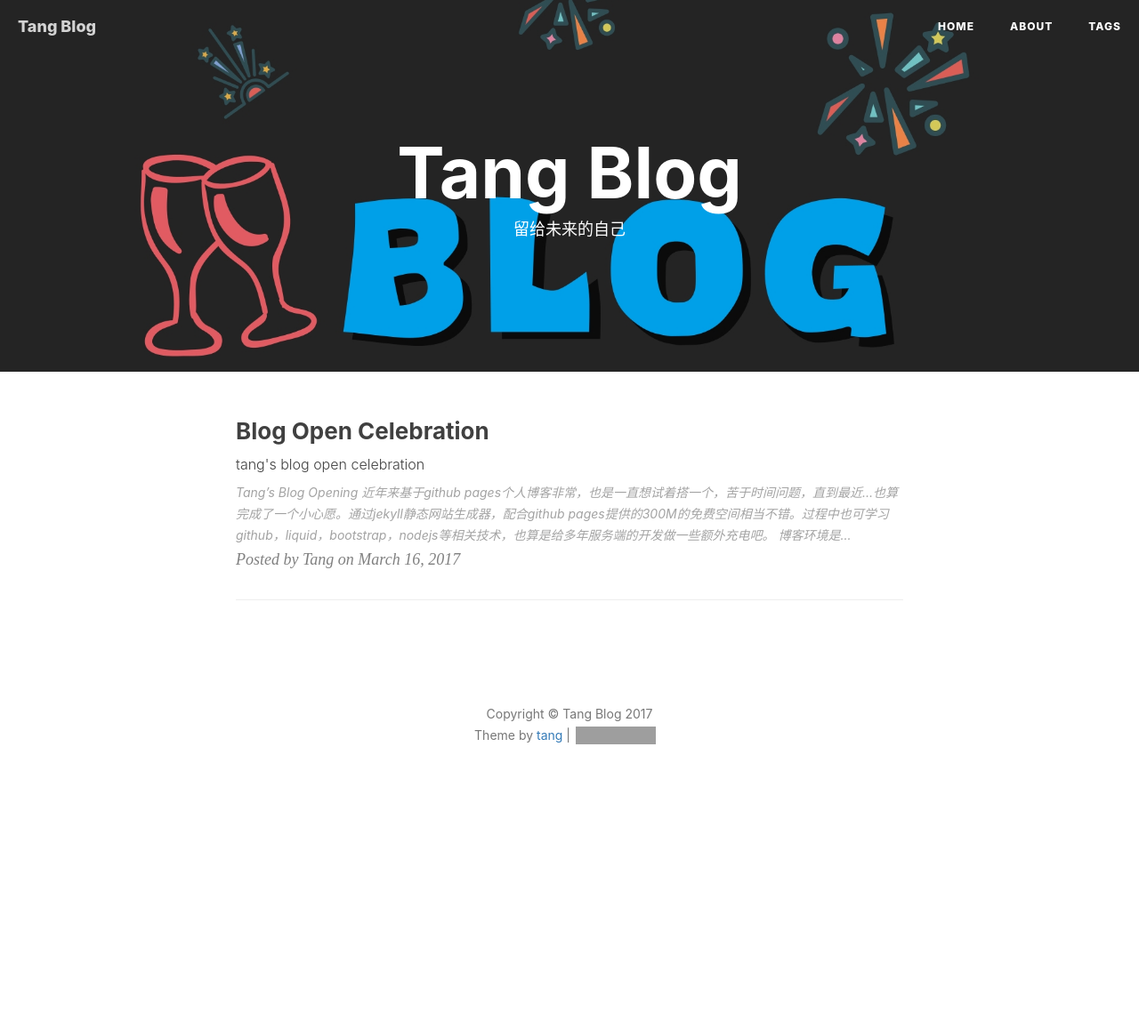
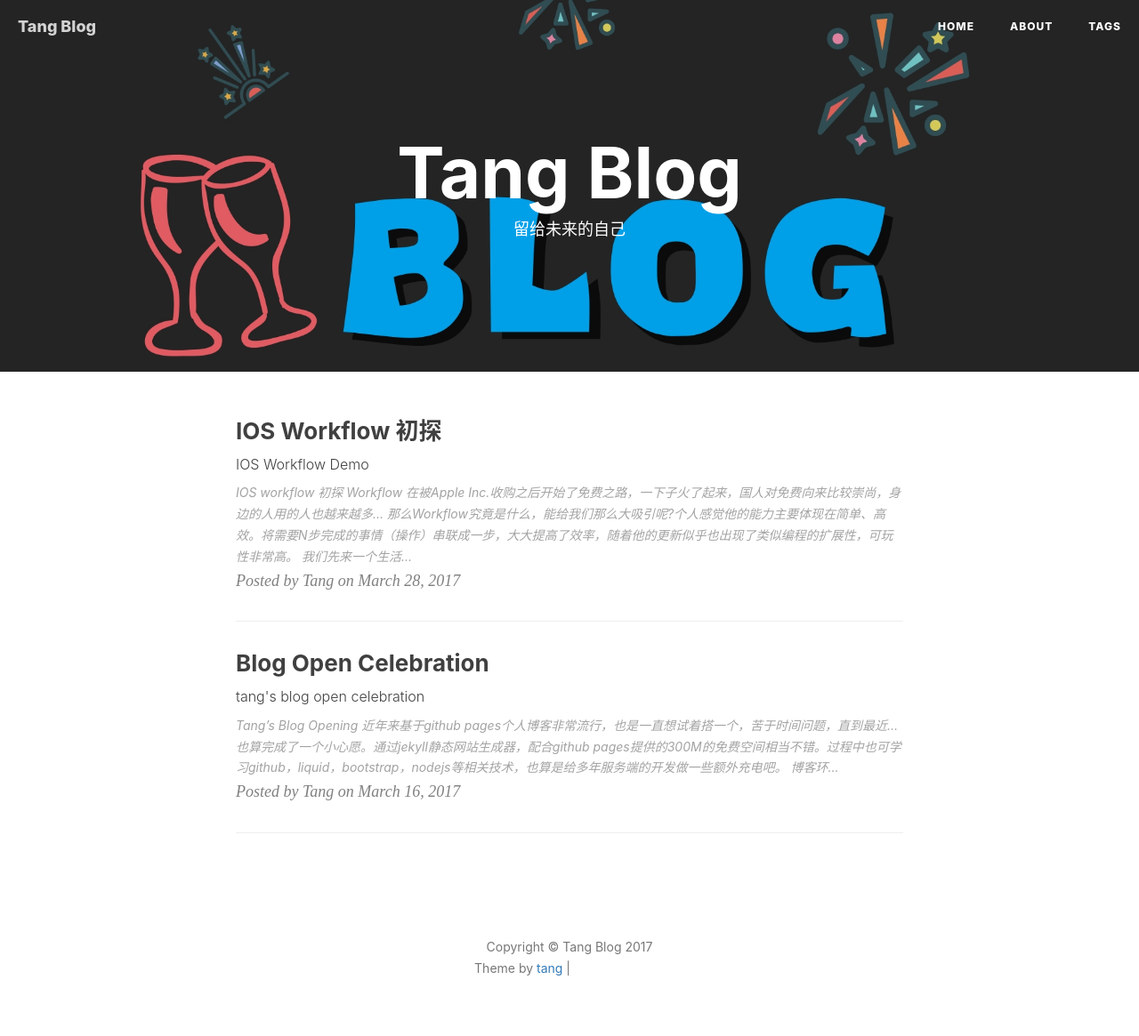
Before and after one commit to tanghub/tanghub, a Jekyll site: the page built from index.html, in a window 1280 px wide. Shown: the whole page at 89% size. Built offline with Jekyll 4.4.1, drawn with Linux system fonts in a browser that asks for light colours; nearby versions of some CDN libraries; the list of posts is cut into pages by our own code; comment, search, counter and statistics services are not loaded; before the commit the page ends 931 px from its top, so only the background shows below that; grey boxes are pictures that could not be loaded.

Commit message:
add ios workflow

```diff
--- a/_config.yml
+++ b/_config.yml
@@ -24,7 +24,8 @@ facebook_username:  tang
 # Build settings
 # from 2016, 'pygments' is unsupported on GitHub Pages. Use 'rouge' for highlighting instead.
 highlighter: rouge
-permalink: date
+# date generate as date, pretty generate with date and produce a index.html
+permalink: pretty
 paginate: 10
 exclude: ["less","node_modules","Gruntfile.js","package.json","README.md","README.zh.md"]
 anchorjs: true                          # if you want to customize anchor. check out line:181 of `post.html`
@@ -52,9 +53,9 @@ kramdown:
 #disqus_username: _your_disqus_short_name_
 
 # Duoshuo settings
-duoshuo_username: tangextr
+#duoshuo_username: tangextr
 # Share component is depend on Comment so we can NOT use share only.
-duoshuo_share: true                     # set to false if you want to use Comment without Sharing
+#duoshuo_share: true                     # set to false if you want to use Comment without Sharing
 
 
 
--- a/_layouts/default.html
+++ b/_layouts/default.html
@@ -13,8 +13,9 @@
     {% include footer.html %}
 
 
-<!-- Image to hack wechat -->
+<!-- Image to hack wechat
 <img src="/img/icon_wechat.png" width="0" height="0" />
+-->
 <!-- Migrate from head to bottom, no longer block render and still work -->
 
 </body>
--- a/_layouts/post.html
+++ b/_layouts/post.html
@@ -243,9 +243,8 @@ layout: default
 <script>
     async("//cdnjs.cloudflare.com/ajax/libs/anchor-js/1.1.1/anchor.min.js",function(){
         anchors.options = {
-          visible: 'always',
-          placement: 'right',
-          icon: '#'
+          visible: 'touch',
+          placement: 'right'
         };
         anchors.add().remove('.intro-header h1').remove('.subheading').remove('.sidebar-container h5');
     })
@@ -258,6 +257,7 @@ layout: default
             left: -0.75em;
             font-size: 1.1em;
             margin-top : -0.1em;
+            text-decoration: none;
         }
     }
 </style>
--- a/_posts/2017-03-16-celebration.markdown
+++ b/_posts/2017-03-16-celebration.markdown
@@ -16,7 +16,7 @@ tags: life
 
 ## Tang's Blog Opening
 
-近年来基于github pages个人博客非常，也是一直想试着搭一个，苦于时间问题，直到最近...也算完成了一个小心愿。通过[jekyll](http://jekyll.com.cn/)静态网站生成器，配合github pages提供的300M的免费空间相当不错。过程中也可学习github，liquid，bootstrap，nodejs等相关技术，也算是给多年服务端的开发做一些额外充电吧。
+近年来基于github pages个人博客非常流行，也是一直想试着搭一个，苦于时间问题，直到最近...也算完成了一个小心愿。通过[jekyll](http://jekyll.com.cn/)静态网站生成器，配合github pages提供的300M的免费空间相当不错。过程中也可学习github，liquid，bootstrap，nodejs等相关技术，也算是给多年服务端的开发做一些额外充电吧。
 
 博客环境是在windows上搭建的，具体步骤百度一箩筐，大家踩过的坑几乎已经没有了。ruby安装时简单的问题也可比较好解决。正真困难的是对jekyll模块的个性化，比较是服务端出生，less，sass都没玩过，也是各种baidu，google，从别人那里东拼西凑的搞了样式，也记不清参考了谁了（无法一一列举了，只能打心底里谢过各路神仙了。。。）。
 
--- /dev/null
+++ b/_posts/2017-03-28-workflow-demo.markdown
@@ -0,0 +1,32 @@
+---
+layout:     post
+title:      "IOS Workflow 初探"
+subtitle:   "IOS Workflow Demo"
+date:       2017-03-28
+author:     "Tang"
+header-img: ""
+header-mask: 0.3
+catalog:    true
+tags: life
+
+---
+
+## IOS workflow 初探
+
+Workflow 在被[Apple Inc.](http://www.apple.com/)收购之后开始了免费之路，一下子火了起来，国人对免费向来比较崇尚，身边的人用的人也越来越多...
+
+那么Workflow究竟是什么，能给我们那么大吸引呢?个人感觉他的能力主要体现在简单、高效。将需要N步完成的事情（操作）串联成一步，大大提高了效率，随着他的更新似乎也出现了类似编程的扩展性，可玩性非常高。
+
+我们先来一个生活中的场景做演示。作为一个生活在杭州的人，生活已经离不开蚂蚁的支付宝，不带钱的生活已经再普通不过了。那么支付宝的最常用场景是要么你扫别人码支付，要么别人扫你码支付。通常的做法是：找到支付宝->打开支付宝->点击扫一扫，或者付款。对一个装了很多应用的人来说去找这个动作是很费时的（当然你或许会放在常用位置），通过workflow可以见到两步，选择支付-选择扫码还是支付，OK结束（看着没减少啥步骤，但试想如果将微信支付加进去这个就省时了）。
+
+下面是一个通过workflow制作的AliPay，您可以清楚的看到执行过程，非常简单。
+![w1](/img/workflow/workflow-pay1.PNG)![w1](/img/workflow/workflow-pay2.PNG)
+
+其中涉及支付的url schema 如下：
+* 扫码支付 `alipayqr://platformapi/startapp?saId=10000007`
+* 支付码 `alipayqr://platformapi/startapp?saId=20000056`
+
+大致交互流程为，选择一种支付方式直接打开对应的支付宝界面，最终效果参考如下：
+![w3](/img/workflow/workflow-pay3.PNG)
+
+workflow的使用操作简单，大家可自行创建分享，可玩性很高。个人理解是workflow通过action的输入(input)输出(result)来做串联，同时提供一些增强的功能，比如IF，SELECT 等，对一些具有一定编程能力的人来说用起来很暂。
```
Also changed, not shown: img/workflow/workflow-pay1.PNG (added), img/workflow/workflow-pay2.PNG (added), img/workflow/workflow-pay3.PNG (added).
